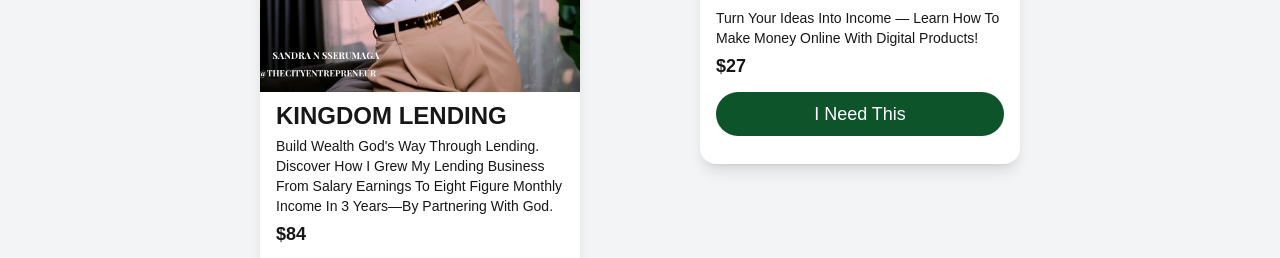
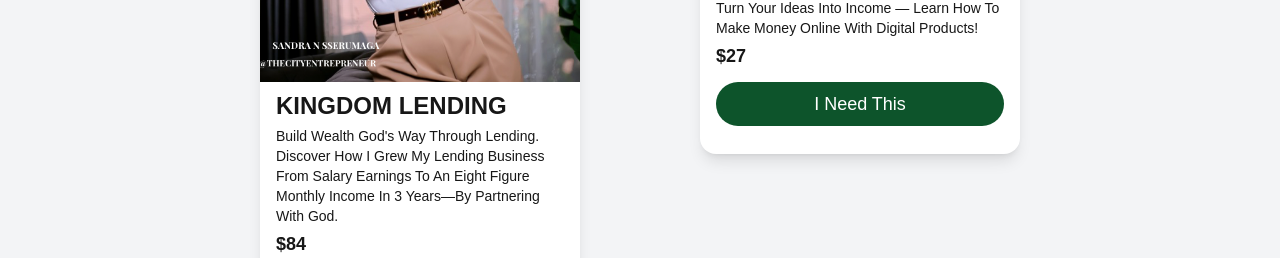
Before and after one commit to Lukwago-Joel-Jr/tce-digital-investments, a Next.js app: page / in a window 1280 px wide. Shown: the part 3640-3898 px from the top of the page. Built offline with nearby package versions, Linux system fonts and the light colour scheme; a web font is replaced by a local one.

Commit message:
little change

```diff
--- a/src/components/Data/ebooks.js
+++ b/src/components/Data/ebooks.js
@@ -27,10 +27,10 @@ export const products = [
       "https://www.tcedigitalinvestments.com/kdl92jx9qplx8znvwe83mdkq0rtsu19xvplmczq82nxjw0asldk39rtyu2pqlx8vnczmwe90qplxksjd8xvwoqplksjd93rtuvx",
 
     shortDescription:
-      "Build Wealth God's Way Through Lending. Discover How I Grew My Lending Business from salary earnings to eight figure monthly income in 3 Years—By Partnering with God.",
+      "Build Wealth God's Way Through Lending. Discover How I Grew My Lending Business from salary earnings to an eight figure monthly income in 3 Years—By Partnering with God.",
 
     description:
-      "Build Wealth God's Way Through Lending. Discover How I Grew My Lending Business from salary earnings to eight figure monthly incme in 3 Years—By Partnering with God. A powerful, biblical blueprint to help you start and grow a profitable, God-honoring lending business—without fear, confusion, or guesswork.",
+      "Build Wealth God's Way Through Lending. Discover How I Grew My Lending Business from salary earnings to an eight figure monthly incme in 3 Years—By Partnering with God. A powerful, biblical blueprint to help you start and grow a profitable, God-honoring lending business—without fear, confusion, or guesswork.",
 
     testimonials: [
       {
```
